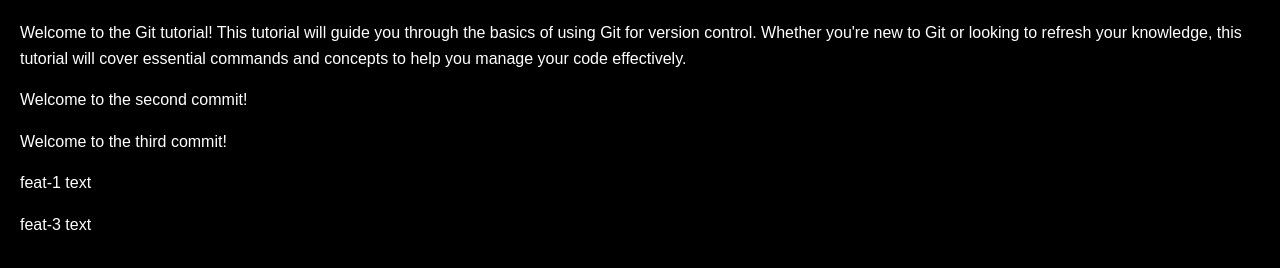
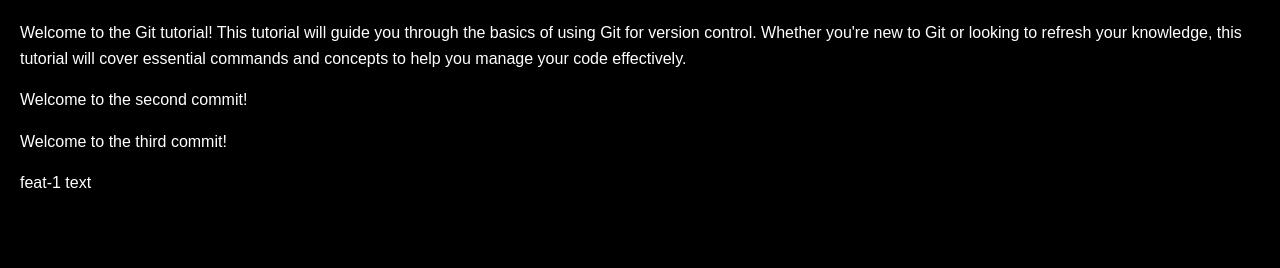
Before and after one commit to pgopalkrishna/Athhena, a plain HTML site: page index.html in a window 1280 px wide. Drawn offline with Linux system fonts and the light colour scheme.

Commit message:
removed feat-3 content in main branch

```diff
--- a/index.html
+++ b/index.html
@@ -10,7 +10,6 @@
     <p>Welcome to the second commit!</p>
     <p>Welcome to the third commit!</p>
     <p>feat-1 text</p>
-    <p>feat-3 text</p>
     <style>
         body {
             font-family: Arial, sans-serif;
```
Also changed, not shown: hello.txt.
